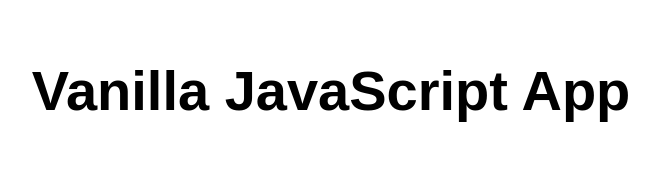
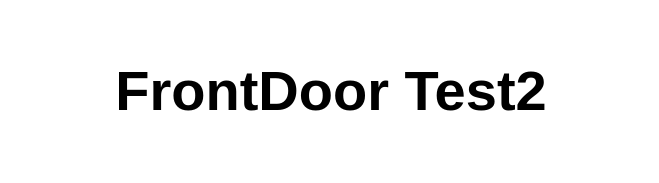
Before and after one commit to Morne1102/webapp2, a plain HTML site: page index.html in a window 1280 px wide. Shown: the whole page, without its empty margins (309-968 px from the left). Drawn offline with Linux system fonts and the light colour scheme.

Commit message:
Update index.html

```diff
--- a/index.html
+++ b/index.html
@@ -10,7 +10,7 @@
 
 <body>
   <main>
-    <h1>Vanilla JavaScript App</h1>
+    <h1>FrontDoor Test2</h1>
   </main>
 </body>
 
```
